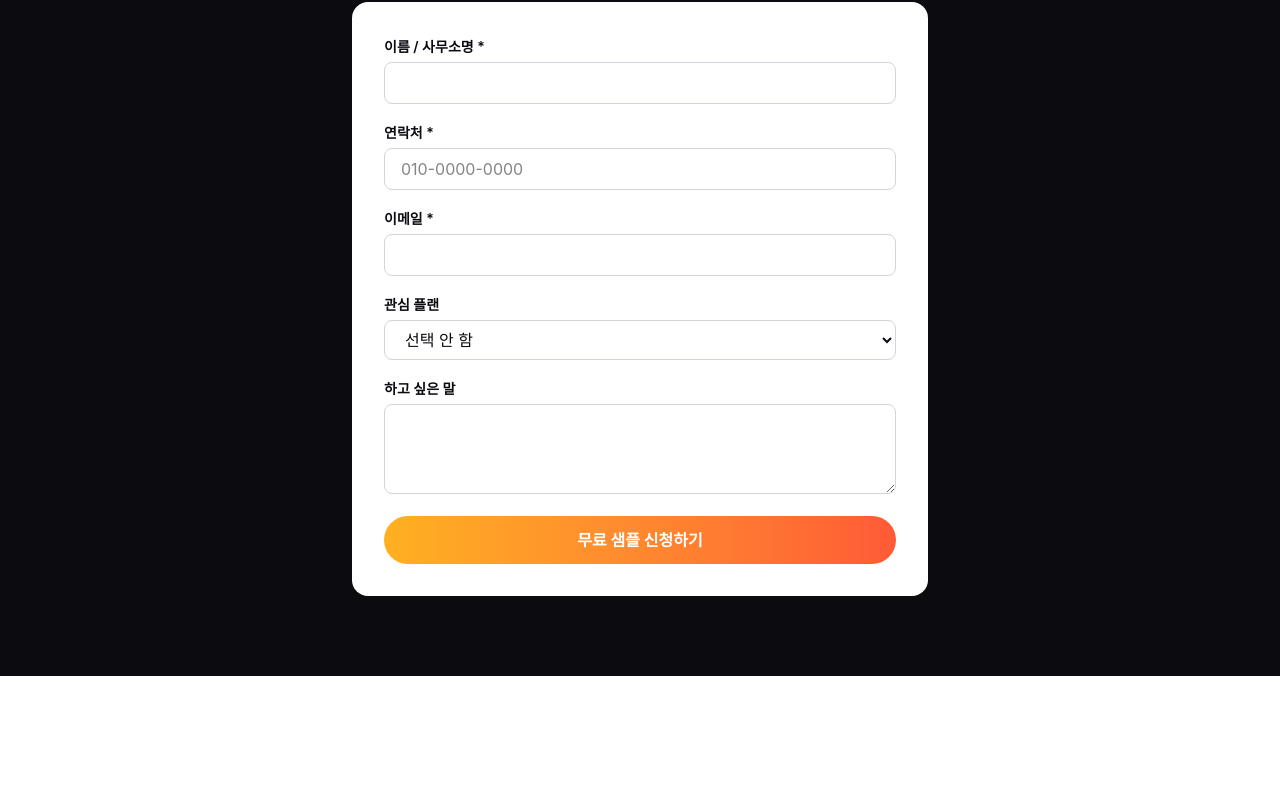
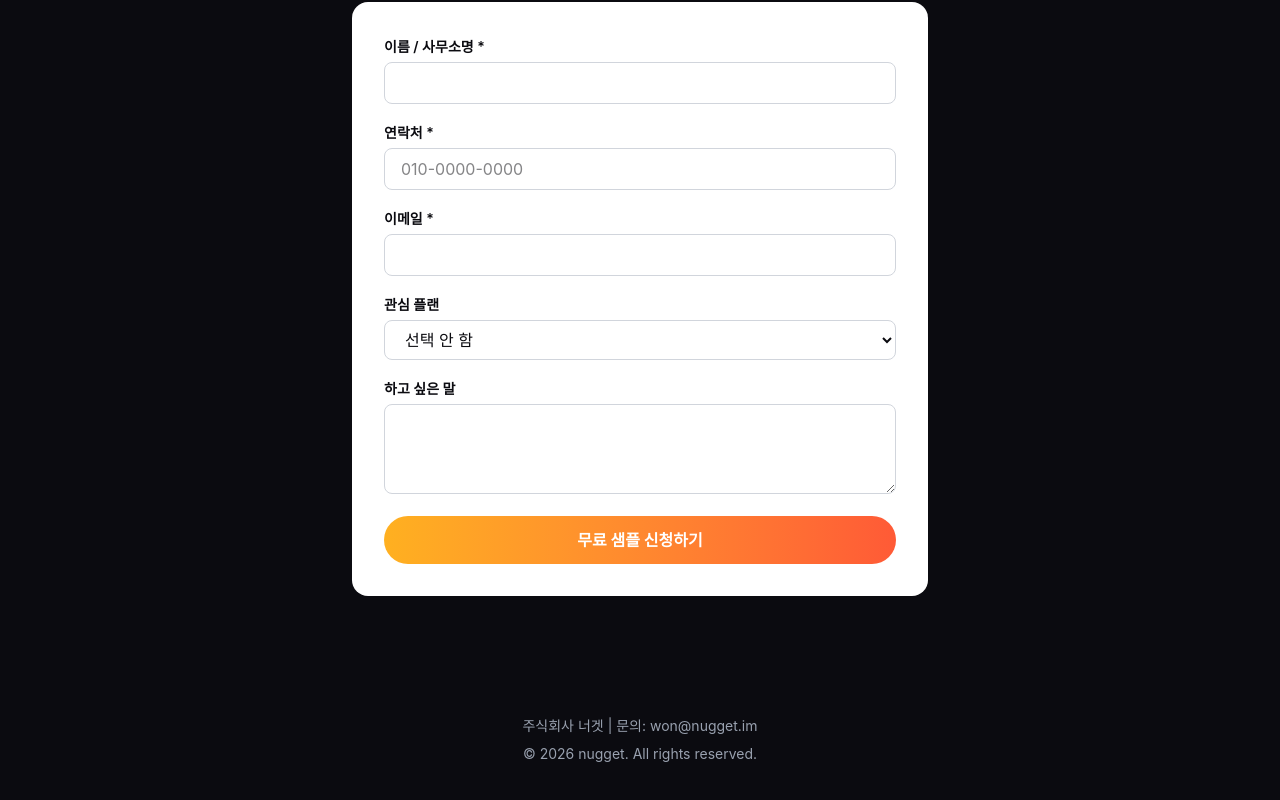
Before and after one commit to nugget-letter/tax, a Next.js app: page / in a window 1280 px wide. Shown: the part 4308-5108 px from the top of the page. Before the commit the page ends 4984 px from the top, so only its background shows below. Built offline with nearby package versions, Linux system fonts and the light colour scheme.

Commit message:
feat: add footer and assemble full landing page

```diff
--- a/app/page.tsx
+++ b/app/page.tsx
@@ -8,6 +8,7 @@ import ContentExample from "@/components/sections/ContentExample";
 import Process from "@/components/sections/Process";
 import Pricing from "@/components/sections/Pricing";
 import FinalCta from "@/components/sections/FinalCta";
+import Footer from "@/components/sections/Footer";
 import { PlanSelectionProvider } from "@/components/PlanSelectionContext";
 
 export default function Home() {
@@ -25,6 +26,7 @@ export default function Home() {
         <Pricing />
         <FinalCta />
       </PlanSelectionProvider>
+      <Footer />
     </main>
   );
 }
--- /dev/null
+++ b/components/sections/Footer.tsx
@@ -0,0 +1,8 @@
+export default function Footer() {
+  return (
+    <footer className="bg-navy-950 px-6 py-10 text-center text-sm text-gray-400">
+      <p>주식회사 너겟 | 문의: won@nugget.im</p>
+      <p className="mt-2">© 2026 nugget. All rights reserved.</p>
+    </footer>
+  );
+}
```
